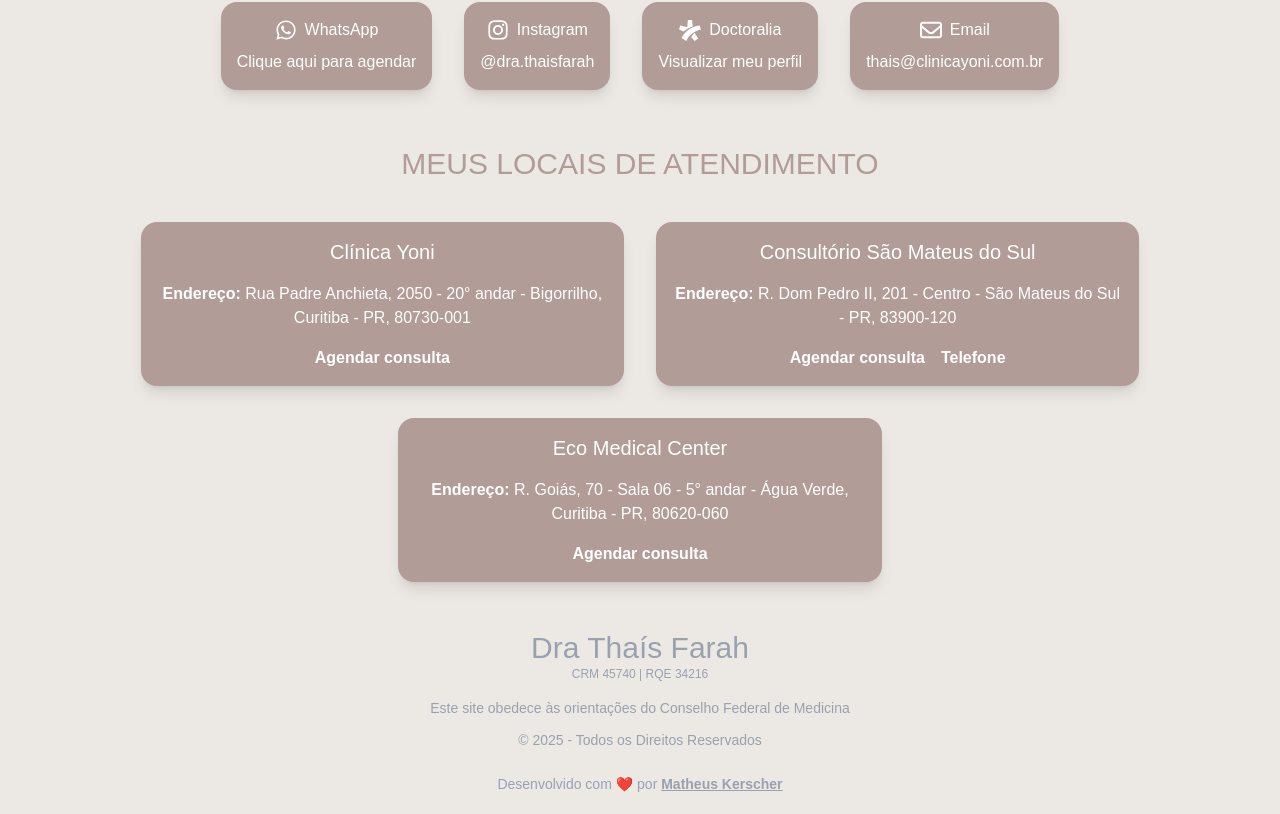
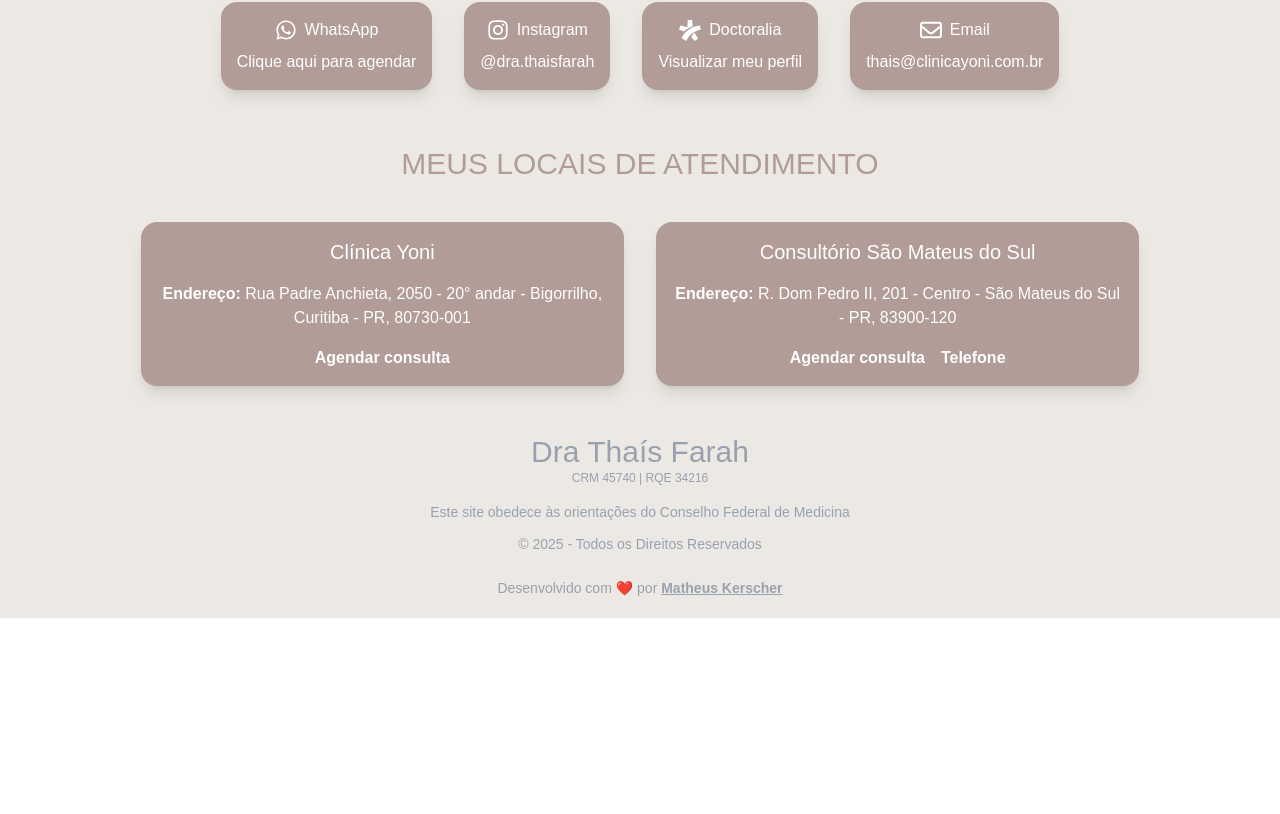
Before and after one commit to MatheusKerscher/thais-farah, a React (Vite) app: page / in a window 1280 px wide. Shown: the part 3313-4127 px from the top of the page. After the commit the page ends 3931 px from the top, so only its background shows below. Built offline with nearby package versions, Linux system fonts and the light colour scheme; a web font is replaced by a local one.

Commit message:
Addresses update

```diff
--- a/src/components/Addresses/addresses.data.ts
+++ b/src/components/Addresses/addresses.data.ts
@@ -16,11 +16,6 @@ const addressList: Address[] = [
     address: "R. Dom Pedro II, 201 - Centro - São Mateus do Sul - PR, 83900-120",
     link: "https://wa.me/5542998546020?text=Oi%2C%20quero%20marcar%20uma%20consulta%20com%20a%20Dra%20Tha%C3%ADs%20Farah!",
     phoneLink: "tel:+554235322442"
-  },
-  {
-    title: "Eco Medical Center",
-    address: "R. Goiás, 70 - Sala 06 - 5° andar - Água Verde, Curitiba - PR, 80620-060",
-    link: "https://wa.me/554131236550?text=Oi%2C%20quero%20marcar%20uma%20consulta%20com%20a%20Dra%20Tha%C3%ADs%20Farah!"
   }
 ]
 
--- a/src/components/CallToAction/index.tsx
+++ b/src/components/CallToAction/index.tsx
@@ -26,7 +26,7 @@ const CallToAction = () => {
         <RevealOnScroll direction="down">
           <div className="flex justify-center md:justify-start">
             <ButtonWhatsApp
-              link="https://wa.me/554131236550?text=Oi%2C%20quero%20marcar%20uma%20consulta%20com%20a%20Dra%20Tha%C3%ADs%20Farah!"
+              link="https://wa.me/5541999901065?text=Oi%2C%20quero%20marcar%20uma%20consulta%20com%20a%20Dra%20Tha%C3%ADs%20Farah!"
               text="Agendar consulta"
               styleClass="border-1 border-primary text-primary"
             />
```
